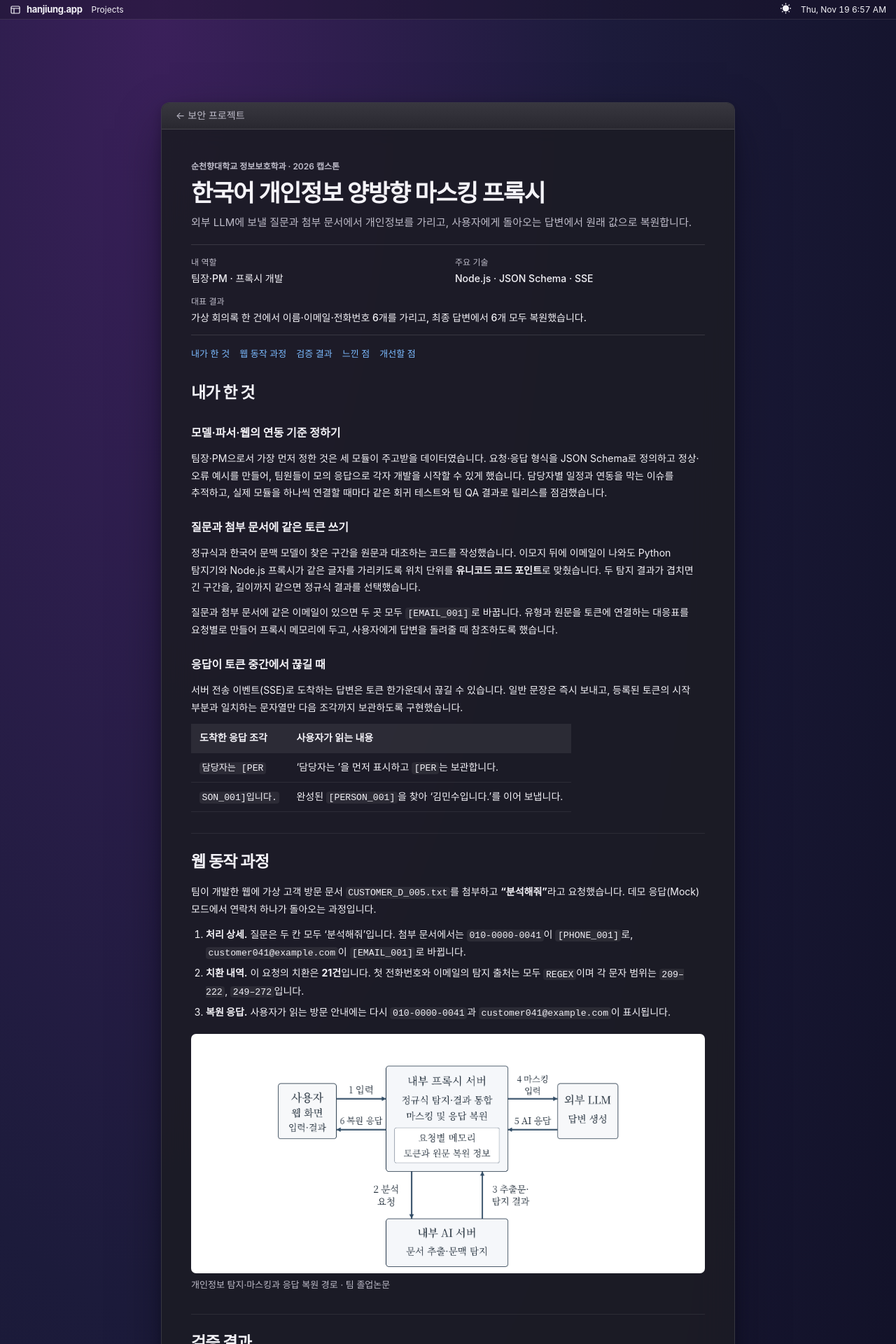
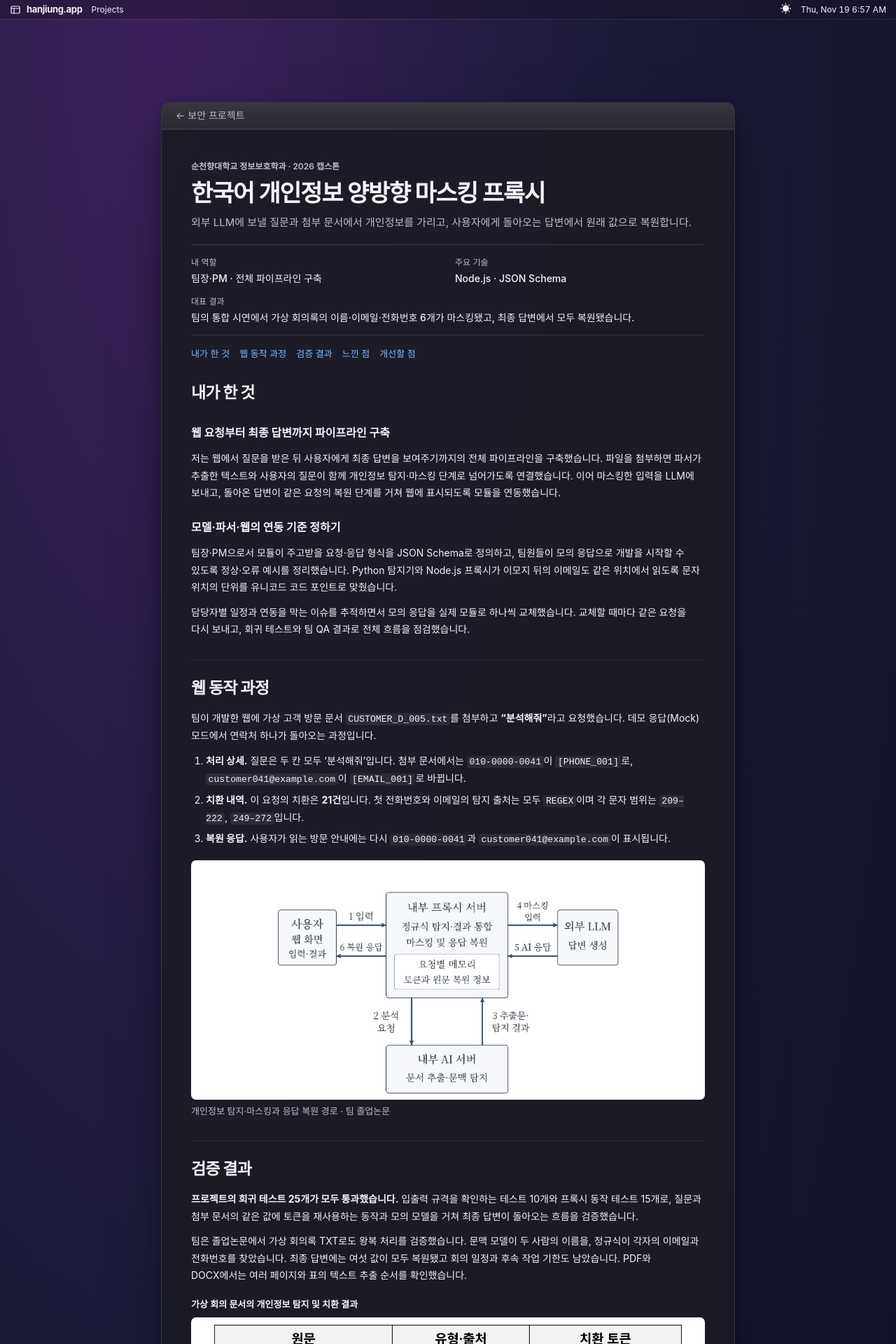
Before and after one commit to hanjiung/hanjiung.github.io, a Jekyll site: the page built from _projects/capstone-2.md, in a window 1280 px wide. Shown: the top 1920 px of the page at 70% size. Built offline with Jekyll 4.4.1, drawn with Linux system fonts in a browser that asks for light colours; some of the changed text lies outside the part shown.

Commit message:
캡스톤 개인 기여를 전체 파이프라인 구축으로 바로잡기

```diff
--- a/_projects/capstone-2.md
+++ b/_projects/capstone-2.md
@@ -3,10 +3,10 @@ title: "한국어 개인정보 양방향 마스킹 프록시"
 card_title: "양방향 마스킹 프록시"
 description: "외부 LLM에 보낼 질문과 첨부 문서에서 개인정보를 가리고, 사용자에게 돌아오는 답변에서 원래 값으로 복원합니다."
 context: "순천향대학교 정보보호학과 · 2026 캡스톤"
-role: "팀장·PM · 프록시 개발"
-technologies: [Node.js, JSON Schema, SSE]
+role: "팀장·PM · 전체 파이프라인 구축"
+technologies: [Node.js, JSON Schema]
 icon: nodejs
-result: "가상 회의록 한 건에서 이름·이메일·전화번호 6개를 가리고, 최종 답변에서 6개 모두 복원했습니다."
+result: "팀의 통합 시연에서 가상 회의록의 이름·이메일·전화번호 6개가 마스킹됐고, 최종 답변에서 모두 복원됐습니다."
 featured: true
 example_anchor: web-demo
 example_label: "웹 동작 과정"
@@ -17,32 +17,23 @@ example_label: "웹 동작 과정"
 ## 내가 한 것
 {: #my-work }
 
+### 웹 요청부터 최종 답변까지 파이프라인 구축
+
+저는 웹에서 질문을 받은 뒤 사용자에게 최종 답변을 보여주기까지의 전체 파이프라인을 구축했습니다. 파일을 첨부하면 파서가 추출한 텍스트와 사용자의 질문이 함께 개인정보 탐지·마스킹 단계로 넘어가도록 연결했습니다. 이어 마스킹한 입력을 LLM에 보내고, 돌아온 답변이 같은 요청의 복원 단계를 거쳐 웹에 표시되도록 모듈을 연동했습니다.
+
 ### 모델·파서·웹의 연동 기준 정하기
 {: #팀원들이-같은-입력으로-개발할-수-있게-한-일 }
 
-팀장·PM으로서 가장 먼저 정한 것은 세 모듈이 주고받을 데이터였습니다. 요청·응답 형식을 JSON Schema로 정의하고 정상·오류 예시를 만들어, 팀원들이 모의 응답으로 각자 개발을 시작할 수 있게 했습니다. 담당자별 일정과 연동을 막는 이슈를 추적하고, 실제 모듈을 하나씩 연결할 때마다 같은 회귀 테스트와 팀 QA 결과로 릴리스를 점검했습니다.
-
-### 질문과 첨부 문서에 같은 토큰 쓰기
+팀장·PM으로서 모듈이 주고받을 요청·응답 형식을 JSON Schema로 정의하고, 팀원들이 모의 응답으로 개발을 시작할 수 있도록 정상·오류 예시를 정리했습니다. Python 탐지기와 Node.js 프록시가 이모지 뒤의 이메일도 같은 위치에서 읽도록 문자 위치의 단위를 유니코드 코드 포인트로 맞췄습니다.
 {: #탐지-결과를-원문의-정확한-위치에-적용한-방법 }
 
-정규식과 한국어 문맥 모델이 찾은 구간을 원문과 대조하는 코드를 작성했습니다. 이모지 뒤에 이메일이 나와도 Python 탐지기와 Node.js 프록시가 같은 글자를 가리키도록 위치 단위를 **유니코드 코드 포인트**로 맞췄습니다. 두 탐지 결과가 겹치면 긴 구간을, 길이까지 같으면 정규식 결과를 선택했습니다.
-
-질문과 첨부 문서에 같은 이메일이 있으면 두 곳 모두 `[EMAIL_001]`로 바꿉니다. 유형과 원문을 토큰에 연결하는 대응표를 요청별로 만들어 프록시 메모리에 두고, 사용자에게 답변을 돌려줄 때 참조하도록 했습니다.
-
-### 응답이 토큰 중간에서 끊길 때
-{: #masking-example }
-
-서버 전송 이벤트(SSE)로 도착하는 답변은 토큰 한가운데서 끊길 수 있습니다. 일반 문장은 즉시 보내고, 등록된 토큰의 시작 부분과 일치하는 문자열만 다음 조각까지 보관하도록 구현했습니다.
-
-| 도착한 응답 조각 | 사용자가 읽는 내용 |
-| --- | --- |
-| `담당자는 [PER` | ‘담당자는 ’을 먼저 표시하고 `[PER`는 보관합니다. |
-| `SON_001]입니다.` | 완성된 `[PERSON_001]`을 찾아 ‘김민수입니다.’를 이어 보냅니다. |
+담당자별 일정과 연동을 막는 이슈를 추적하면서 모의 응답을 실제 모듈로 하나씩 교체했습니다. 교체할 때마다 같은 요청을 다시 보내고, 회귀 테스트와 팀 QA 결과로 전체 흐름을 점검했습니다.
 
 ## 웹 동작 과정
 {: #web-demo }
 
 팀이 개발한 웹에 가상 고객 방문 문서 `CUSTOMER_D_005.txt`를 첨부하고 **“분석해줘”**라고 요청했습니다. 데모 응답(Mock) 모드에서 연락처 하나가 돌아오는 과정입니다.
+{: #masking-example }
 
 1. **처리 상세.** 질문은 두 칸 모두 ‘분석해줘’입니다. 첨부 문서에서는 `010-0000-0041`이 `[PHONE_001]`로, `customer041@example.com`이 `[EMAIL_001]`로 바뀝니다.
 2. **치환 내역.** 이 요청의 치환은 **21건**입니다. 첫 전화번호와 이메일의 탐지 출처는 모두 `REGEX`이며 각 문자 범위는 `209–222`, `249–272`입니다.
@@ -58,7 +49,7 @@ example_label: "웹 동작 과정"
 ## 검증 결과
 {: #evaluation }
 
-**프록시 회귀 테스트 25개가 모두 통과했습니다.** 입출력 규격을 검사하는 10개와 프록시 동작을 검사하는 15개로, 질문·문서 간 토큰 재사용과 스트리밍 복원을 확인했습니다.
+**프로젝트의 회귀 테스트 25개가 모두 통과했습니다.** 입출력 규격을 확인하는 테스트 10개와 프록시 동작 테스트 15개로, 질문과 첨부 문서의 같은 값에 토큰을 재사용하는 동작과 모의 모델을 거쳐 최종 답변이 돌아오는 흐름을 검증했습니다.
 
 팀은 졸업논문에서 가상 회의록 TXT로도 왕복 처리를 검증했습니다. 문맥 모델이 두 사람의 이름을, 정규식이 각자의 이메일과 전화번호를 찾았습니다. 최종 답변에는 여섯 값이 모두 복원됐고 회의 일정과 후속 작업 기한도 남았습니다. PDF와 DOCX에서는 여러 페이지와 표의 텍스트 추출 순서를 확인했습니다.
 
@@ -85,5 +76,5 @@ example_label: "웹 동작 과정"
 {: #next-steps }
 
 - **외부 전송 직전의 검증.** 테스트용 수신 서버에서 실제로 받은 질문과 첨부 내용을 대조해 가상 연락처 원문이 남는지 확인하고 싶습니다. PDF·DOCX도 추출 이후의 마스킹과 복원까지 범위를 넓힐 수 있습니다.
-- **예외와 동시 요청.** 모델이 토큰 철자를 바꾸거나 응답이 끊겼을 때 보이는 답변을 확인하고, 두 요청에 각각 `[EMAIL_001]`이 생겨도 각 사용자가 자기 주소만 받는지 검사하고 싶습니다.
+- **동시 요청의 격리.** 두 사용자의 요청에 각각 `[EMAIL_001]`이 생겼을 때도 각 사용자가 자기 이메일 주소만 돌려받는지 검사하고 싶습니다.
 - **사용자가 기다리는 시간.** 업로드부터 첫 번째 복원 문장이 표시될 때까지 구간별로 측정해 문서 추출, 탐지, 답변 생성 중 어디를 먼저 개선할지 판단할 수 있습니다.
```
